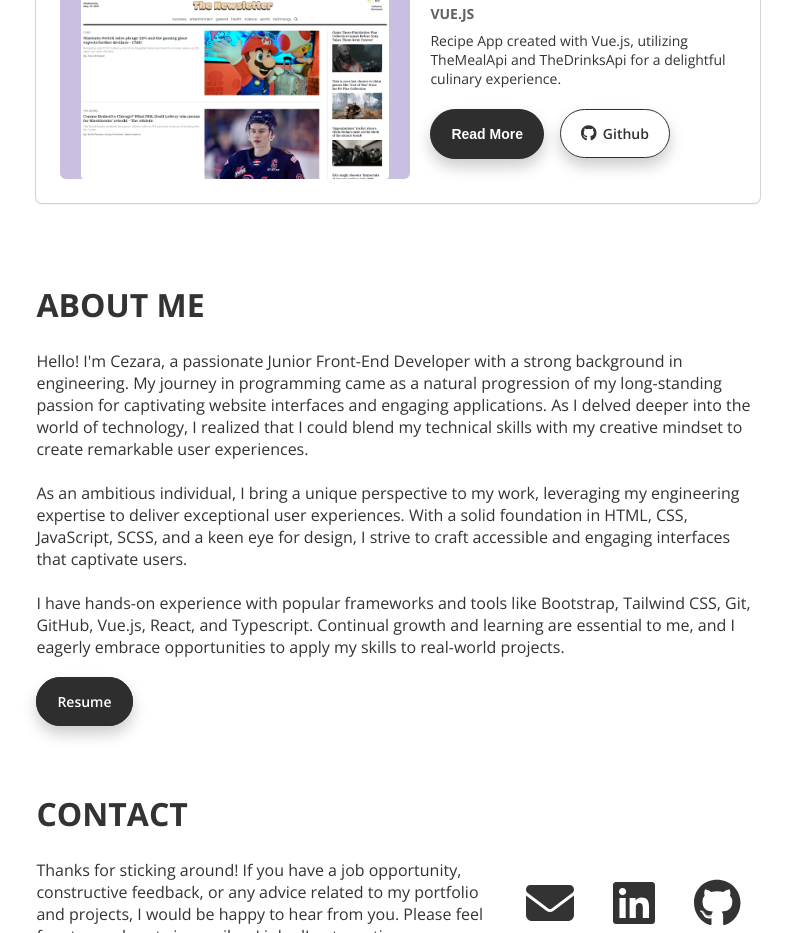
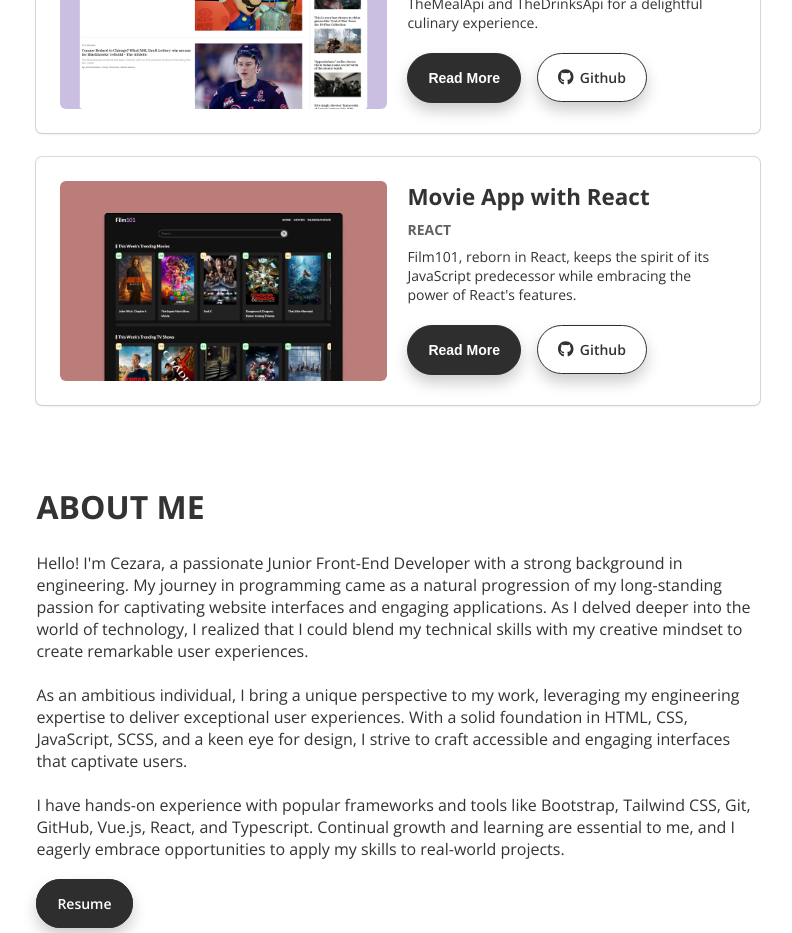
Before and after one commit to cezaraborsan/portfolio-react, a React (Create React App) app: page / in a window 1280 px wide. Shown: the part 2240-3173 px from the top of the page, without its empty margins (242-1034 px from the left). Built offline with nearby package versions, Linux system fonts and the light colour scheme.

Commit message:
add new project

```diff
--- a/src/Navbar.css
+++ b/src/Navbar.css
@@ -7,7 +7,6 @@
   padding-block: 20px;
   background-color: rgba(255, 255, 255, 0.4);
   backdrop-filter: blur(4px);
-  position: fixed;
   width: 100%;
   top: 0;
   left: 0;
--- a/src/components/Projects.js
+++ b/src/components/Projects.js
@@ -84,6 +84,20 @@ const Projects = () => {
       codeLink: "https://github.com/cezaraborsan/The_Newsletter",
       isActive: false,
     },
+
+    {
+      id: 6,
+      photo: "./movie-app-react.jpg",
+      title: "Movie App with React",
+      description:
+        "Introducing FILM101 V2, an exciting movie application built with React. As a fellow movie enthusiast, I couldn't resist the opportunity to reimagine my existing movie project, originally created with pure JavaScript, using the power of React. This allowed me to dive into a fresh approach while refining my skills in this popular JavaScript framework. <hr>  FILM101 retains the core essence of its JavaScript counterpart found in my portfolio. It remains a comprehensive platform for all movie and TV show lovers, harnessing the incredible TMDB API to deliver an outstanding movie browsing experience. Just like before, FILM101 empowers users to search for their beloved movies and TV shows, uncovering a vast collection of cinematic treasures. <hr> With its sleek and modern design, FILM101 offers an intuitive interface that guides users on an exciting journey of exploring movies. Whether you're on the hunt for a specific title or eager to discover new gems, the application's robust search functionality and carefully curated categories have got you covered. You'll find yourself effortlessly immersing into the world of cinema, discovering captivating stories with just a few clicks.",
+      technologies: "REACT",
+      shortDescription:
+        "Film101, reborn in React, keeps the spirit of its JavaScript predecessor while embracing the power of React's features. ",
+      demoLink: "https://film101-movie-app.netlify.app/",
+      codeLink: "https://github.com/cezaraborsan/Film101_Movie_App_React",
+      isActive: true,
+    },
   ];
 
   return (
--- a/src/index.css
+++ b/src/index.css
@@ -158,7 +158,7 @@ section {
 
 .card-image {
   width: 350px;
-  height: auto;
+  height: 200px;
   display: block;
   max-width: 100%;
   border-radius: 6px;
```
Also changed, not shown: public/movie-app-react.jpg (added).
